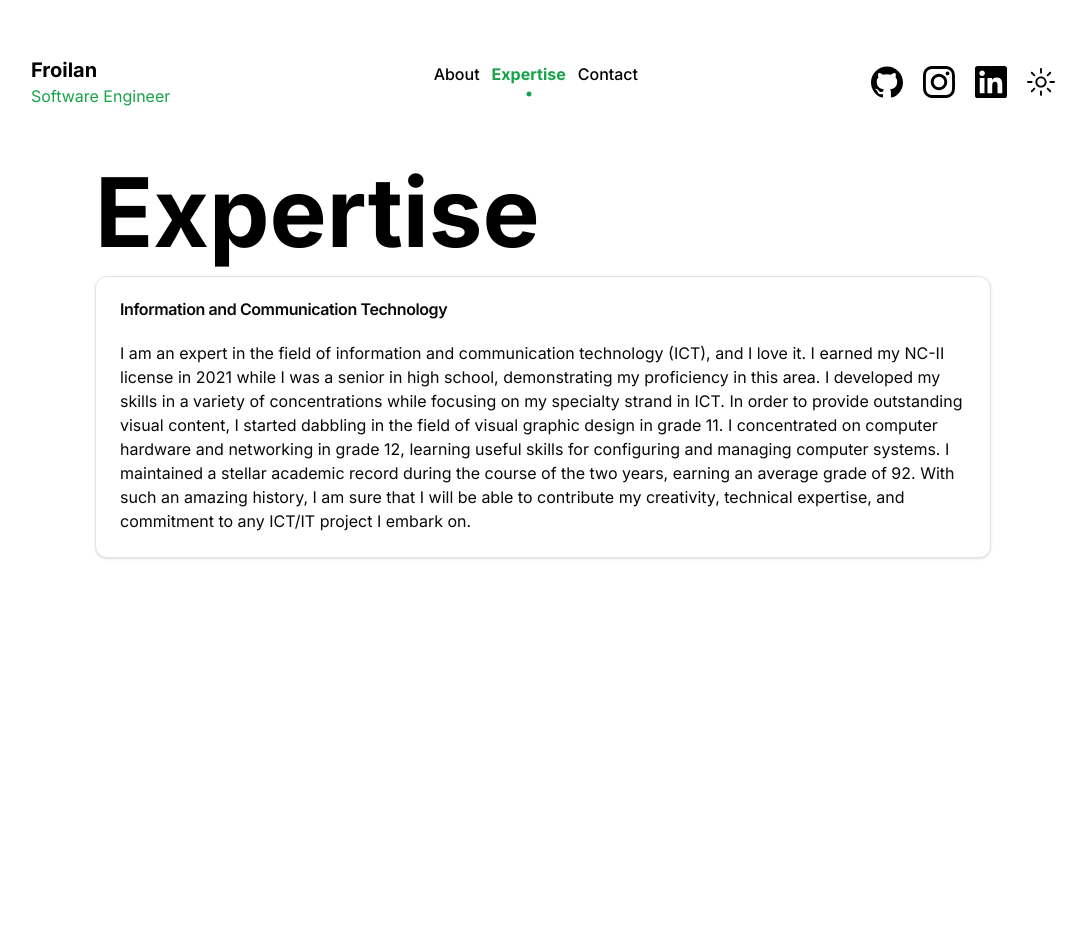
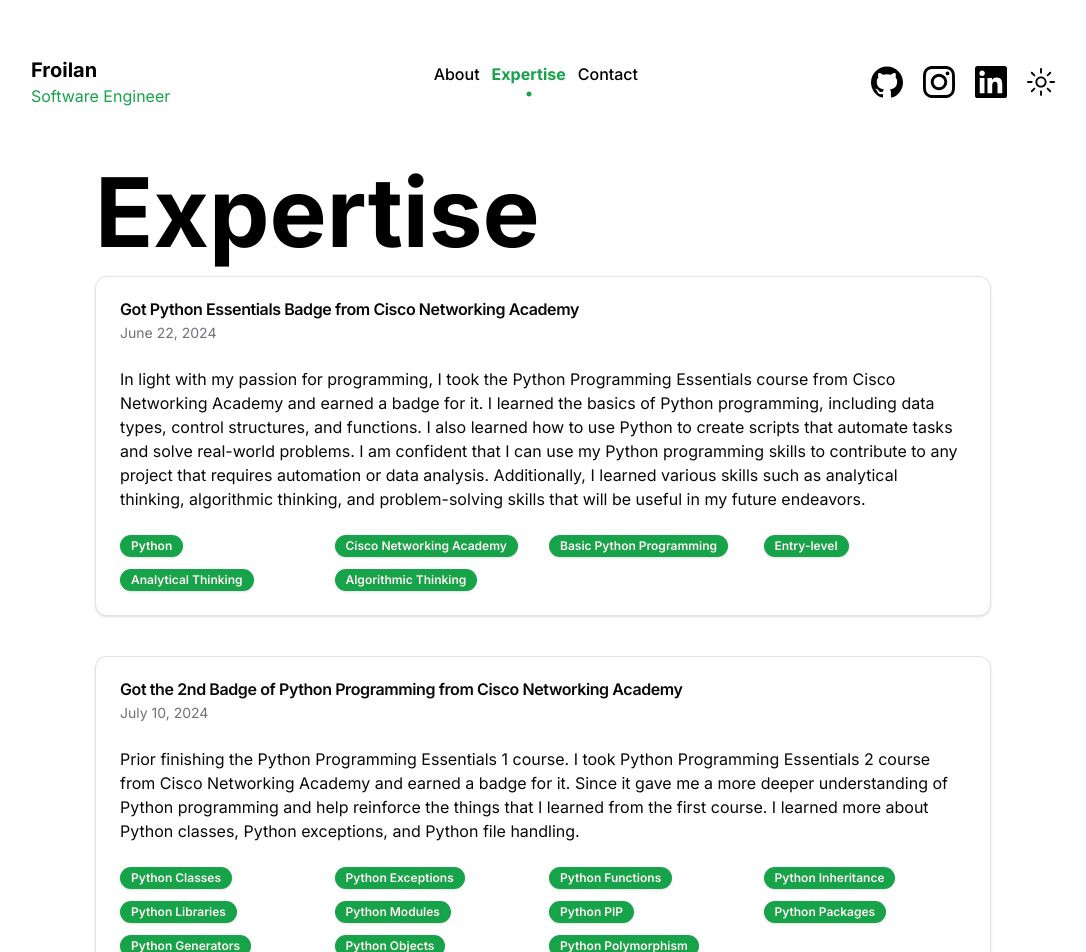
Before and after one commit to uaenaaaa/my-website, a Next.js app: page /expertise in a window 1280 px wide. Shown: the top 952 px of the page, without its empty margins (97-1183 px from the left). Before the commit the page ends 800 px from the top, so only its background shows below. Built offline with nearby package versions, Linux system fonts and the light colour scheme.

Commit message:
modularize the expertise area

```diff
--- /dev/null
+++ b/app/data/ExpertiseList.ts
@@ -0,0 +1,35 @@
+export const ExpertiseList = [
+	{
+		name: 'Got Python Essentials Badge from Cisco Networking Academy',
+		dateObtained: 'June 22, 2024',
+		content:
+			'In light with my passion for programming, I took the Python Programming Essentials course from Cisco Networking Academy and earned a badge for it. I learned the basics of Python programming, including data types, control structures, and functions. I also learned how to use Python to create scripts that automate tasks and solve real-world problems. I am confident that I can use my Python programming skills to contribute to any project that requires automation or data analysis. Additionally, I learned various skills such as analytical thinking, algorithmic thinking, and problem-solving skills that will be useful in my future endeavors.',
+		badge: [
+			'Python',
+			'Cisco Networking Academy',
+			'Basic Python Programming',
+			'Entry-level',
+			'Analytical Thinking',
+			'Algorithmic Thinking',
+		],
+	},
+	{
+		name: 'Got the 2nd Badge of Python Programming from Cisco Networking Academy',
+		dateObtained: 'July 10, 2024',
+		content:
+			'Prior finishing the Python Programming Essentials 1 course. I took Python Programming Essentials 2 course from Cisco Networking Academy and earned a badge for it. Since it gave me a more deeper understanding of Python programming and help reinforce the things that I learned from the first course. I learned more about Python classes, Python exceptions, and Python file handling.',
+		badge: [
+			'Python Classes',
+			'Python Exceptions',
+			'Python Functions',
+			'Python Inheritance',
+			'Python Libraries',
+			'Python Modules',
+			'Python PIP',
+			'Python Packages',
+			'Python Generators',
+			'Python Objects',
+			'Python Polymorphism',
+		],
+	},
+];
--- a/app/expertise/page.tsx
+++ b/app/expertise/page.tsx
@@ -3,9 +3,12 @@ import {
 	Card,
 	CardContent,
 	CardDescription,
+	CardFooter,
 	CardHeader,
 	CardTitle,
 } from '@/components/ui/card';
+import { Badge } from '@/components/ui/badge';
+import { ExpertiseList } from '@/app/data/ExpertiseList';
 
 export const metadata = {
 	title: 'Expertise - Froilan | Software Engineer',
@@ -36,30 +39,31 @@ const Expertise = ({}) => {
 						xl:text-8xl'>
 					Expertise
 				</h1>
-				<div className='w-full flex mt-2 flex-col'>
-					<div className='w-full'>
-						<Card>
-							<CardHeader>
-								<CardTitle>Information and Communication Technology</CardTitle>
-							</CardHeader>
-							<CardContent>
-								I am an expert in the field of information and communication
-								technology (ICT), and I love it. I earned my NC-II license in
-								2021 while I was a senior in high school, demonstrating my
-								proficiency in this area. I developed my skills in a variety of
-								concentrations while focusing on my specialty strand in ICT. In
-								order to provide outstanding visual content, I started dabbling
-								in the field of visual graphic design in grade 11. I
-								concentrated on computer hardware and networking in grade 12,
-								learning useful skills for configuring and managing computer
-								systems. I maintained a stellar academic record during the
-								course of the two years, earning an average grade of 92. With
-								such an amazing history, I am sure that I will be able to
-								contribute my creativity, technical expertise, and commitment to
-								any ICT/IT project I embark on.
-							</CardContent>
-						</Card>
-					</div>
+				<div className='w-full flex mt-2 flex-col gap-10'>
+					{ExpertiseList.map((expertise, index) => (
+						<div
+							key={index}
+							className='w-full flex flex-col'>
+							<Card>
+								<CardHeader>
+									<CardTitle>{expertise.name}</CardTitle>
+									<CardDescription>
+										{expertise.dateObtained}
+									</CardDescription>
+								</CardHeader>
+								<CardContent>{expertise.content}</CardContent>
+								<CardFooter className='grid grid-cols-2 gap-3 lg:grid-cols-4'>
+									{expertise.badge.map((badge, index) => (
+										<Badge
+											key={index}
+											className='w-fit'>
+											{badge}
+										</Badge>
+									))}
+								</CardFooter>
+							</Card>
+						</div>
+					))}
 				</div>
 			</div>
 		</>
```
